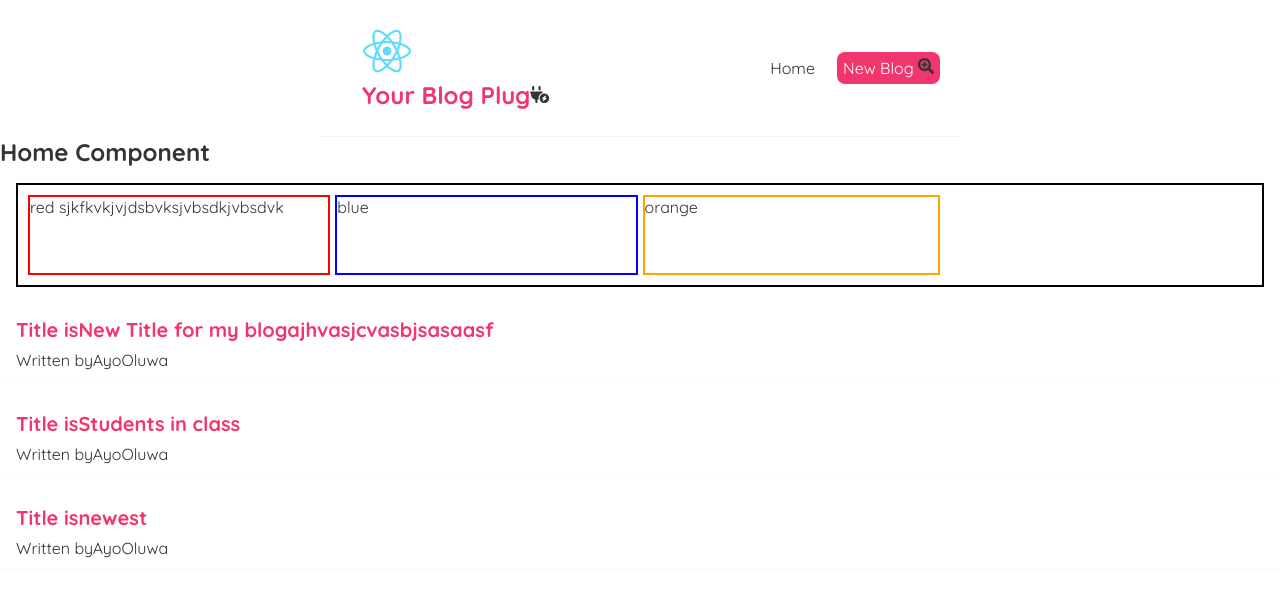
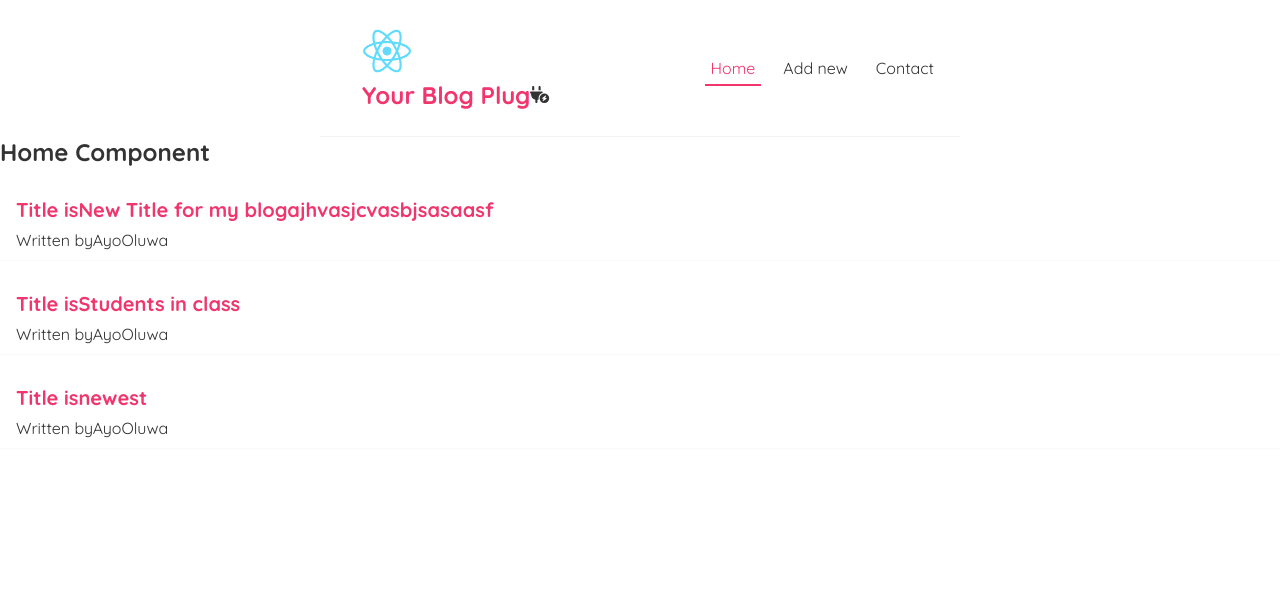
Before and after one commit to Bestbynature/blogger, a React (Create React App) app: page / in a window 1280 px wide. Shown: the top 596 px of the page. Built offline with nearby package versions, Linux system fonts and the light colour scheme; data requests are answered from the project's data file; a web font is replaced by a local one.

Commit message:
Add active classnames to the links

```diff
--- a/src/Home.js
+++ b/src/Home.js
@@ -17,22 +17,12 @@ const Home = () => {
     <div className="home">
       <h2>Home Component</h2>
 
-      <div className="wrapper">
-        <div className="red">
-          red
-          sjkfkvkjvjdsbvksjvbsdkjvbsdvk
-        </div>
-        <div className="blue">blue</div>
-        <div className="orange">orange</div>
-      </div>
-
       {loading && <div>Your item is being fetched</div>}
 
       {error && <div className="error">{error}</div>}
 
       {blogs && <Bloglist blogs={blogs} />}
 
-      {/* <p>{course}</p> */}
     </div>
   );
 };
--- a/src/Navbar.js
+++ b/src/Navbar.js
@@ -1,6 +1,6 @@
 import { FaPlugCircleBolt } from 'react-icons/fa6';
-import { FaSearchPlus } from 'react-icons/fa';
-import { Link } from 'react-router-dom';
+// import { FaSearchPlus } from 'react-icons/fa';
+import { Link, NavLink } from 'react-router-dom';
 
 const Navbar = () => (
   <nav className="navbar">
@@ -14,7 +14,7 @@ const Navbar = () => (
 
     <div className="links">
 
-      <Link to="/">Home</Link>
+      {/* <Link to="/">Home</Link>
       <Link
         to="/create"
         style={{
@@ -26,7 +26,16 @@ const Navbar = () => (
         New Blog
         {' '}
         <FaSearchPlus />
-      </Link>
+      </Link> */}
+      <NavLink to="/" activeClassName="active" exact>
+        Home
+      </NavLink>
+      <NavLink to="/create" activeClassName="active">
+        Add new
+      </NavLink>
+      <NavLink to="/contact" activeClassName="active">
+        Contact
+      </NavLink>
     </div>
   </nav>
 );
--- a/src/index.css
+++ b/src/index.css
@@ -69,9 +69,9 @@ nav > h1 {
   text-decoration: none;
 }
 
-.navbar > a .navbar a:hover {
+/* .navbar > a .navbar a:hover {
   color: #f1356d;
-}
+} */
 
 .content {
   max-width: 600px;
@@ -202,15 +202,8 @@ nav > h1 {
   gap: 5px;
 }
 
-.red {
-  border: 2px solid red;
+.active {
+  color: #f1356d;
+  border-bottom: 2px solid #f1356d;
+  transition: color 0.5s ease-in-out, border-bottom 0.5s ease-in-out;
 }
-
-.blue {
-  border: 2px solid blue;
-}
-
-.orange {
-  border: 2px solid orange;
-  margin-right: 5px;
-}
```
